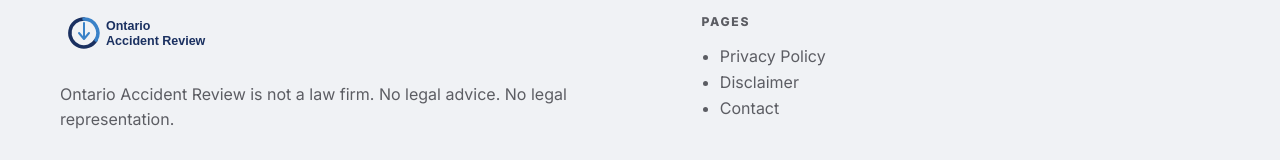
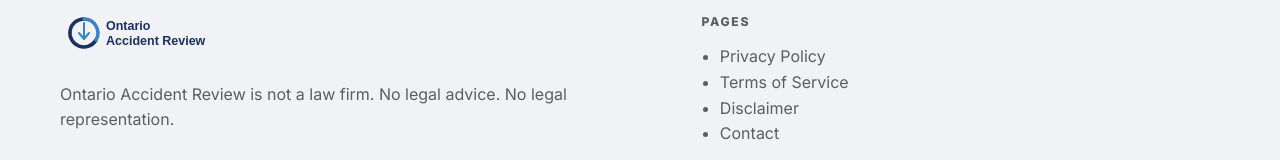
Before and after one commit to jyoung905/OARreal, a Next.js app: page /contact in a window 1280 px wide. Shown: the part 1273-1433 px from the top of the page. Built offline with nearby package versions, Linux system fonts and the light colour scheme.

Commit message:
CRO: add Terms of Service link to SiteFooter

```diff
--- a/components/SiteFooter.jsx
+++ b/components/SiteFooter.jsx
@@ -13,6 +13,7 @@ export function SiteFooter() {
           <p className="footer-heading">Pages</p>
           <ul>
             <li><Link href="/privacy">Privacy Policy</Link></li>
+            <li><Link href="/terms-of-service">Terms of Service</Link></li>
             <li><Link href="/disclaimer">Disclaimer</Link></li>
             <li><Link href="/contact">Contact</Link></li>
           </ul>
@@ -20,6 +21,6 @@ export function SiteFooter() {
       </div>
 
       <p className="footer-copyright">© 2026 Ontario Accident Review. All rights reserved.</p>
-        </footer>
+    </footer>
   );
 }
```
